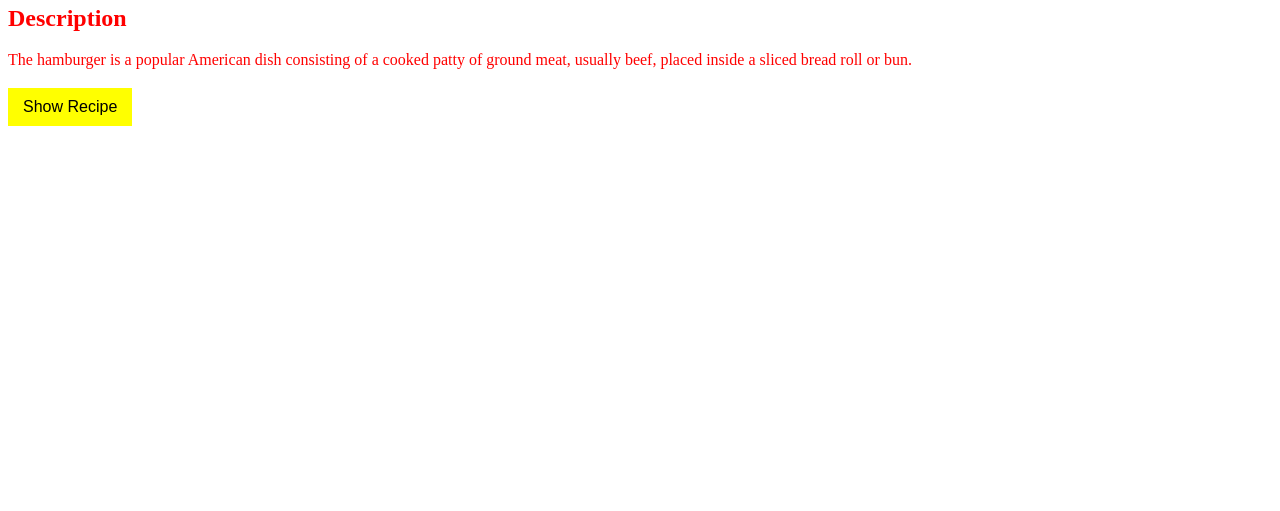
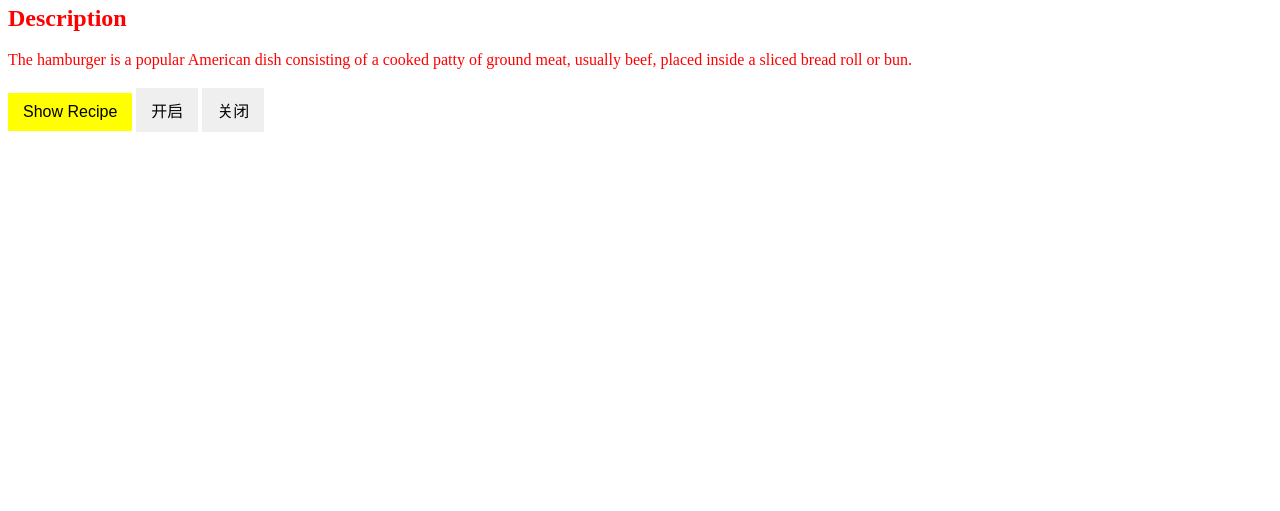
Before and after one commit to yishen-huang/html, a plain HTML site: page index.html in a window 1280 px wide. Shown: the part 289-800 px from the top of the page. Drawn offline with Linux system fonts and the light colour scheme.

Commit message:
feat: add buttons for background rotation control to index.html

```diff
--- a/index.html
+++ b/index.html
@@ -61,5 +61,7 @@
         </ol>
     </div>
         <script src="script.js"></script>
+<button id="startRotation">开启</button>
+<button id="stopRotation">关闭</button>
 </body>
 </html>
```
